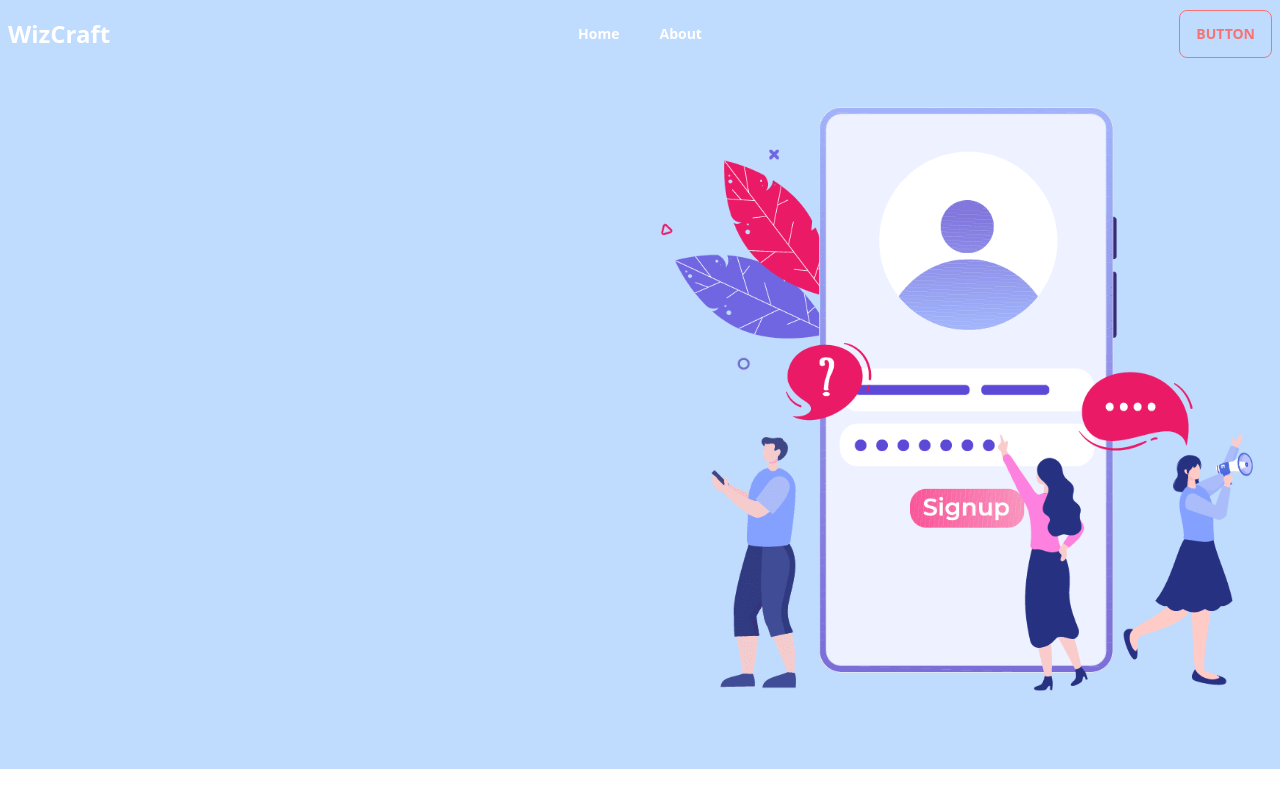
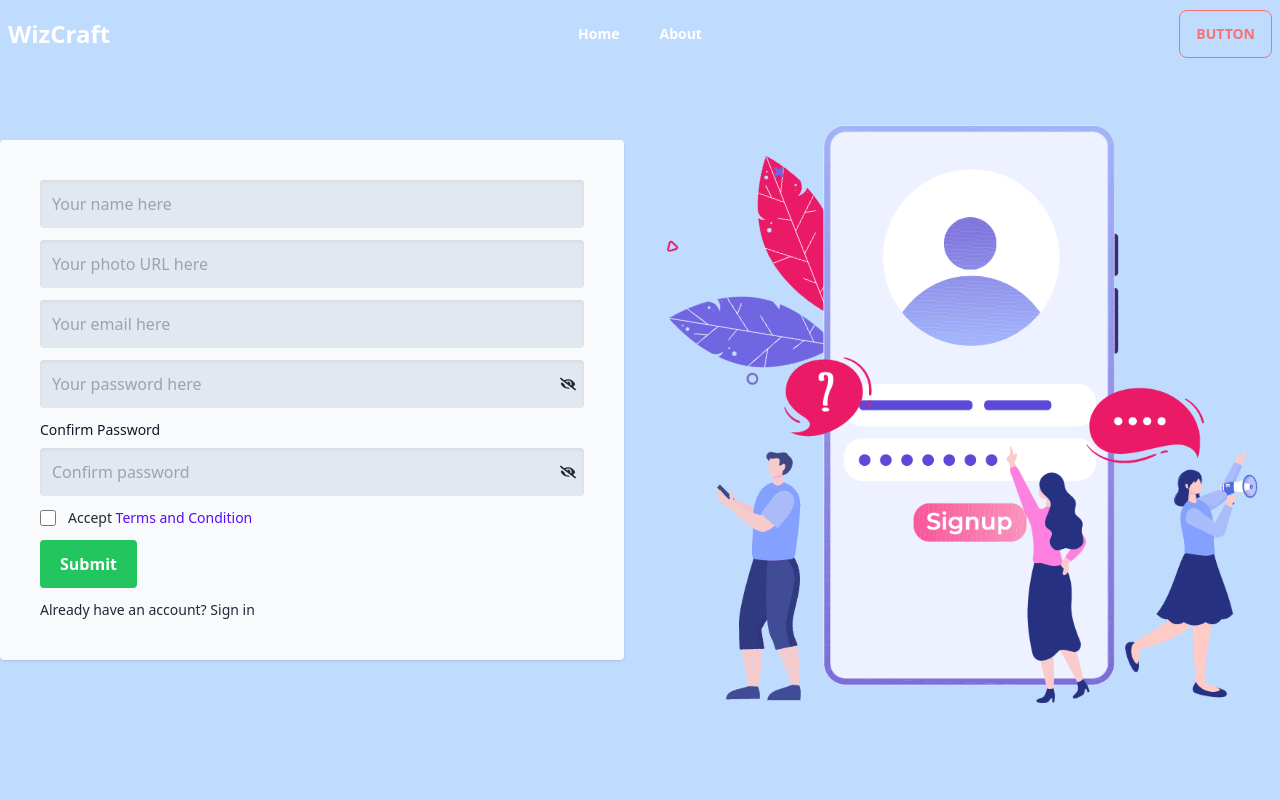
Before and after one commit to Source-Code-007/wizCraft-academy-client, a React (Vite) app: page /signup in a window 1280 px wide. Built offline with nearby package versions, Linux system fonts and the light colour scheme.

Commit message:
signup page done

```diff
--- a/firebase.config.js
+++ b/firebase.config.js
@@ -5,12 +5,12 @@ import { initializeApp } from "firebase/app";
 
 // Your web app's Firebase configuration
 const firebaseConfig = {
-  apiKey: "AIzaSyBusWX6i8ct2GAKd5MZao4TxPpHe-UVNj4",
-  authDomain: "wizcraft-academy.firebaseapp.com",
-  projectId: "wizcraft-academy",
-  storageBucket: "wizcraft-academy.appspot.com",
-  messagingSenderId: "306171896699",
-  appId: "1:306171896699:web:be3e6c4a1814ab5ff313de"
+  apiKey: import.meta.env.VITE_apiKey,
+  authDomain: import.meta.env.VITE_authDomain,
+  projectId: import.meta.env.VITE_projectId,
+  storageBucket: import.meta.env.VITE_storageBucket,
+  messagingSenderId: import.meta.env.VITE_messagingSenderId,
+  appId: import.meta.env.VITE_appId,
 };
 
 // Initialize Firebase
--- a/package.json
+++ b/package.json
@@ -14,6 +14,8 @@
     "lottie-react": "^2.4.0",
     "react": "^18.2.0",
     "react-dom": "^18.2.0",
+    "react-hook-form": "^7.44.3",
+    "react-icons": "^4.9.0",
     "react-scroll-parallax": "^3.4.2",
     "uninstall": "^0.0.0"
   },
--- /dev/null
+++ b/src/Pages/Signup/Signup.css
@@ -0,0 +1,4 @@
+.my-inp{
+    @apply block w-full p-3 bg-slate-200 shadow-inner border-none rounded focus:outline-none
+
+}
--- a/src/Pages/Signup/Signup.jsx
+++ b/src/Pages/Signup/Signup.jsx
@@ -1,19 +1,101 @@
+import { useForm } from 'react-hook-form';
 import signupLottie from '../../../public/lottieAnimation/signup-lottie.json'
 import UseAuth from "../../Hook/UseAuth";
 import Lottie from "lottie-react";
+import './Signup.css'
+import { FaEye, FaEyeSlash } from "react-icons/fa"
+import { useState } from 'react';
+import { Link, useNavigate } from 'react-router-dom';
 
 const Signup = () => {
-    const { createUserWithEmailPassFunc } = UseAuth()
-    console.log(createUserWithEmailPassFunc);
+    const { createUserWithEmailPassFunc, updateProfileFunc, signoutUserFunc } = UseAuth()
+    const [isPassShow, setIsPassShow] = useState(false)
+    const [isConfirmPassShow, setIsConfirmPassShow] = useState(false)
+    const [success, setSuccess] = useState('')
+    const [error, setError] = useState('')
+    const navigate = useNavigate()
+
+    const { register, handleSubmit, watch, formState: { errors } } = useForm();
+    const onSubmit = form => {
+        const { name, photo, email, password, confirmPassword, terms } = form
+        console.log(form);
+
+        if (!terms.checked) {
+            setError('*Please check terms and condition first')
+            return
+        }
+        if (password !== confirmPassword) {
+            setError('*Your password is not match!')
+            return
+        }
+
+        // password regexp
+        const passwordRegex = /^(?=.*\d)(?=.*[a-z])(?=.*[A-Z]).{8,}$/;
+        if (!passwordRegex.test(password)) {
+            setError("Password must be at least 8 characters long and contain at least one uppercase letter, one lowercase letter, and one digit.")
+            return
+        }
+
+        createUserWithEmailPassFunc(email, password)
+            .then(res => {
+                // const currUser = res.user
+                updateProfileFunc(name, photo).then(() => {
+                    setSuccess('user created successfully')
+                    signoutUserFunc().then(() => { }).catch(e => console.log(e.message))
+                    navigate('/signin')
+                }).catch(e => setError(e.message))
+
+            }).catch(e => {
+                if (e.code === 'auth/email-already-in-use') {
+                    setError('Email address is already in use. Please use a different email or try logging in.')
+                } else {
+                    setError(e.message)
+                }
+            })
+    };
 
     return (
         <div className="bg-blue-200">
-            <div className='grid grid-cols-2 gap-5'>
-                <form action="">
+            <div className='min-h-screen grid grid-col-1 md:grid-cols-2 gap-4 xl:gap-8 items-center my-container'>
+                <form onSubmit={handleSubmit(onSubmit)} className='space-y-3 p-10 bg-slate-50 shadow rounded'>
+                    <input type='text' className='my-inp' {...register("name")} placeholder='Your name here' />
+                    <input type='url' className='my-inp' {...register("photo")} placeholder='Your photo URL here' />
+                    <input type='email' className='my-inp' {...register("email")} placeholder='Your email here' />
 
+                    <div className='relative'>
+                        <input type={`${isPassShow ? 'text' : 'password'}`} className='my-inp' {...register("password", { required: true })} placeholder='Your password here' />
+                        <span className='absolute right-2 top-4 cursor-pointer' onClick={() => setIsPassShow(!isPassShow)}> {isPassShow ? <FaEye></FaEye> : <FaEyeSlash></FaEyeSlash>} </span>
+                        {errors.password && <p className='text-red-500'>This field is required</p>}
+                    </div>
+                    <div className='relative'>
+                        <label htmlFor="confirmPassword" className="block mb-2 text-sm font-medium text-gray-900 dark:text-white">Confirm Password</label>
+                        <input type={`${isConfirmPassShow ? 'text' : 'password'}`} id='confirmPassword' className='my-inp' {...register("confirmPassword", { required: true })} placeholder='Confirm password' />
+                        <span className='absolute right-2 top-11 cursor-pointer' onClick={() => setIsConfirmPassShow(!isConfirmPassShow)}> {isConfirmPassShow ? <FaEye></FaEye> : <FaEyeSlash></FaEyeSlash>} </span>
+                        {errors.password && <p className='text-red-500'>This field is required</p>}
+                    </div>
+
+
+                    <div className="flex items-center justify-between">
+                        <div className="flex items-start">
+                            <div className="flex items-center h-5">
+                                <input id="terms" name='terms' aria-describedby="terms" type="checkbox" className="w-4 h-4 border border-gray-300 rounded bg-gray-50 focus:ring-3 focus:ring-primary-300 dark:bg-gray-700 dark:border-gray-600 dark:focus:ring-primary-600 dark:ring-offset-gray-800" />
+                            </div>
+                            <div className="ml-3 text-sm">
+                                <label htmlFor="terms">Accept <Link className='link-hover link-primary'>Terms and Condition</Link></label>
+                            </div>
+                        </div>
+                    </div>
+                    {error && <p className='text-red-500'>*{error}</p>}
+                    {success && <p className='text-green-500'>{success}</p>}
+
+
+                    <button className='cmn-btn-one' type='submit'>Submit</button>
+                    <p className="text-sm font-light">
+                        Already have an account? <Link to='/signin' className="font-medium text-primary-600 hover:underline dark:text-primary-500">Sign in</Link>
+                    </p>
                 </form>
 
-                <Lottie animationData={signupLottie} loop={true} className='max-h-screen w-full' />
+                <Lottie animationData={signupLottie} loop={true} className='h-fulfl w-full' />
             </div>
         </div>
     );
--- a/src/index.css
+++ b/src/index.css
@@ -1,3 +1,13 @@
 @tailwind base;
 @tailwind components;
 @tailwind utilities;
+
+
+
+.my-container{
+    @apply max-w-7xl mx-10 md:mx-16 xl:mx-auto
+}
+
+.cmn-btn-one{
+    @apply bg-green-500 px-5 py-3 rounded text-white font-bold hover:bg-green-700
+}
```
Also changed, not shown: 1 other file (tests, documents, lock files or other folders).
